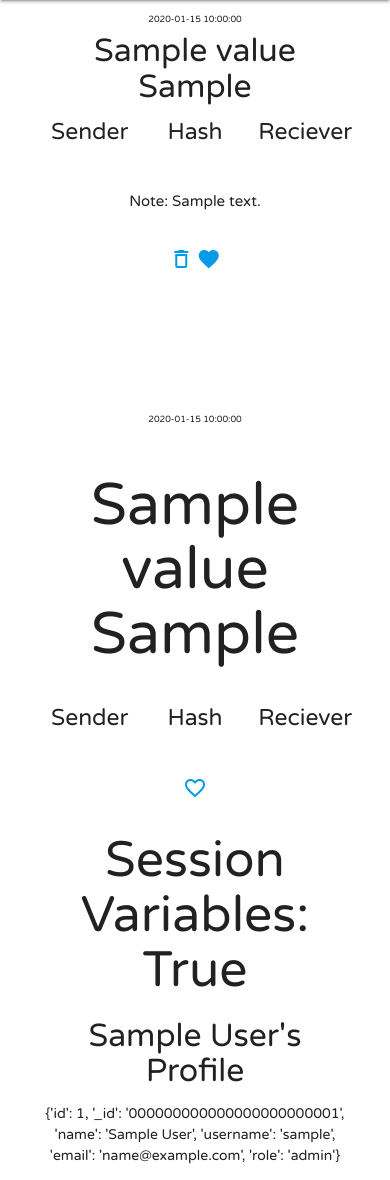
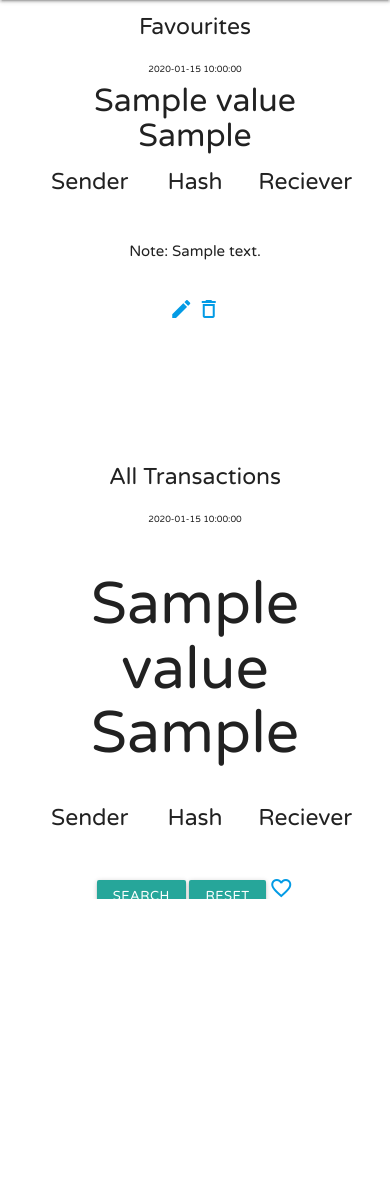
Before and after one commit to saoirse-defi/CI-MS3-hashboard, a Flask app: template templates/hashboard.html in a window 390 px wide. Shown: the part 56-1236 px from the top of the page. After the commit the page ends 955 px from the top, so only its background shows below. Run offline with Flask 2, Linux system fonts and the light colour scheme; the visitor is signed in with stand-in values (Sample User, id 1); the template is opened without the code that fills it: most values are stand-ins (such as "Sample title", 1, 10 or a date in 2020); parts of the project's set-up code (start-up, migrations or seed data) failed here and were passed over; some libraries are stand-ins or nearby versions.

Commit message:
add mobile header both tables

```diff
--- a/templates/hashboard.html
+++ b/templates/hashboard.html
@@ -1,10 +1,10 @@
 {% extends 'base.html' %} {% block title %}Home{% endblock %}
 
 {% block content %}
+    <h5 class="center">Favourites</h5>
     <!--Start of desktop favourites-->
     <div class="container-fluid" id="favourites-container-desktop">
         <table class="responsive-table highlight centered" id="favourites-table">
-            <caption><h5>Favourites</h5></caption>
             <thead>
                 <tr class="bg-dark text-white">
                     {% for header in favourites_table_headings %}
@@ -137,11 +137,11 @@
                 </div>
                 <div class="row"><p>Note: {{data['note']}}</p></div>
                 <div class="row">
+                    <a href="{{ url_for('favourite', transaction_id=data._id) }}">
+                        <i class="material-icons">edit</i>
+                    </a>
                     <a href="{{ url_for('delete_favourite', transaction_id=data._id) }}">
                         <i class="material-icons">delete_outline</i>
-                    </a>
-                    <a href="{{ url_for('favourite', transaction_id=data._id) }}">
-                        <i class="material-icons">favorite</i>
                     </a>
                 </div>
             </div>
@@ -150,7 +150,7 @@
     </div>
     <!--End of mobile favourites-->
 
-
+    <h5 class="center" id="all-trans-header">All Transactions</h5>
 
     <!--Start of mobile search table-->
 
@@ -171,6 +171,8 @@
                     <div class="col s4"><a href="https://etherscan.io/address/{{data['to']}}" target="_blank"><h5>{{ shorten(data['to']|safe) }}</h5></a></div>
                 </div>
                 <div class="row">
+                    <a href="{{ url_for('search') }}" class="waves-effect waves-light btn-small">Search</a>
+                    <a class="waves-effect waves-light modal-trigger btn-small" data-target="reset-confirmation">Reset</a>
                     <a href="{{ url_for('favourite', transaction_id=data._id) }}"><i class="material-icons">favorite_border</i></a>
                 </div>
             </div>
@@ -179,10 +181,4 @@
     </div>
     <!--End of mobile search table-->
 
-<div class="container center">
-    <h2>Session Variables: {{ session['logged_in'] }}</h2>
-    <h4>{{ session['user']['name']}}'s Profile</h4>
-    <p>{{ session['user'] }}</p>
-</div>
-
 {% endblock %}
```
